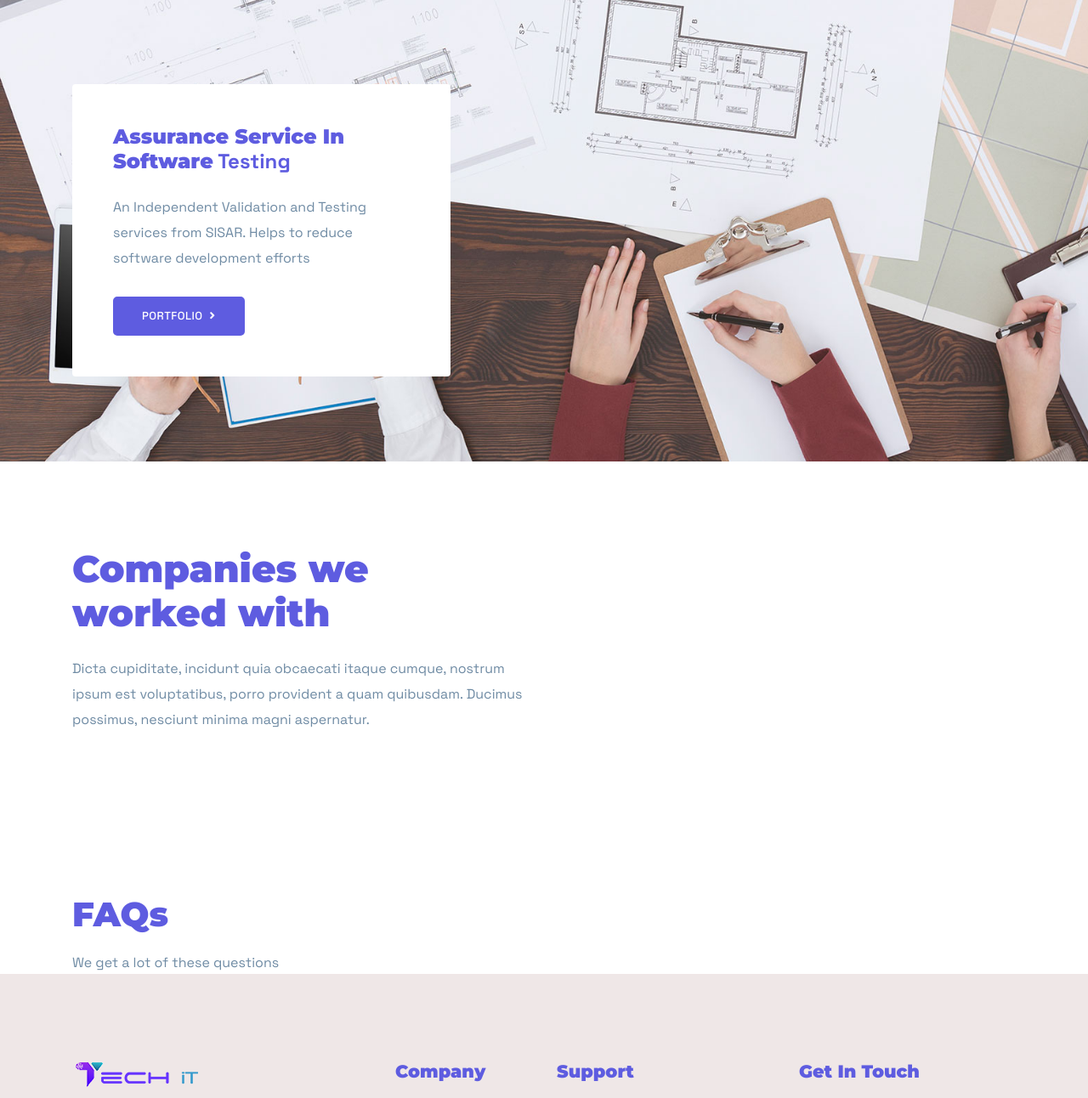
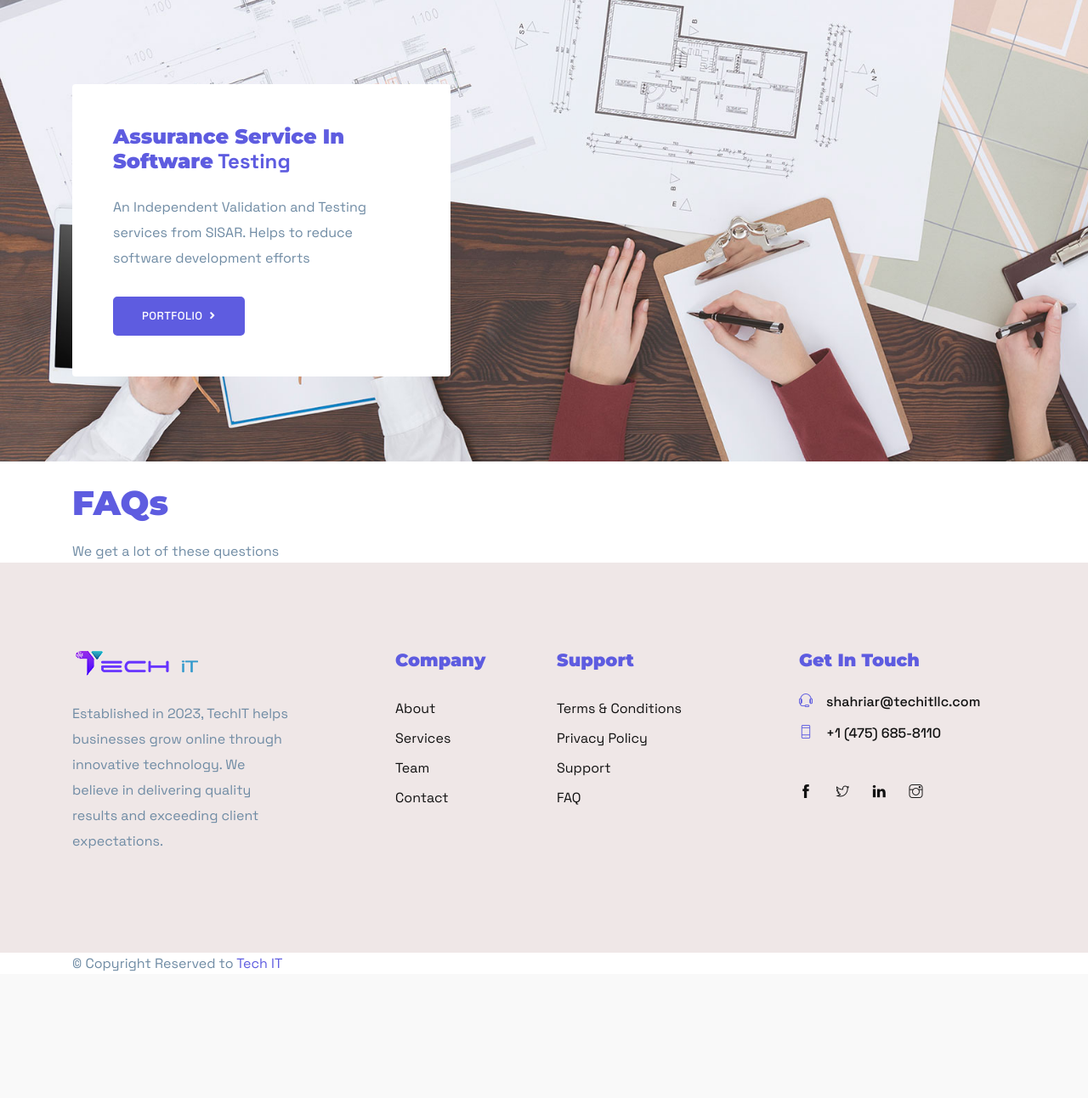
Before and after one commit to YusufKhan2016/Techit, a Django app: page / in a window 1280 px wide. Shown: the part 1350-2642 px from the top of the page at 85% size. After the commit the page ends 2493 px from the top, so only its background shows below. Run offline with Django 4.2, Linux system fonts and the light colour scheme; data that the repository does not hold is empty; some libraries are stand-ins or nearby versions.

Commit message:
companies hided

```diff
--- a/templates/index.html
+++ b/templates/index.html
@@ -87,7 +87,7 @@
 
 
 <!--logo slider starts -->
-<section class="section pricing">
+<!-- <section class="section pricing">
 	<div class="container">
 		<div class="row ">
 			<div class="col-lg-6">
@@ -111,10 +111,11 @@
 		{% endfor %}
 	  </div>
   </div>
-</section>
+</section> -->
 
 
 <!--logo slider ends -->
+<br>
 <section id="faq" >
 <div class="container">
 <h1>FAQs</h1>
```
